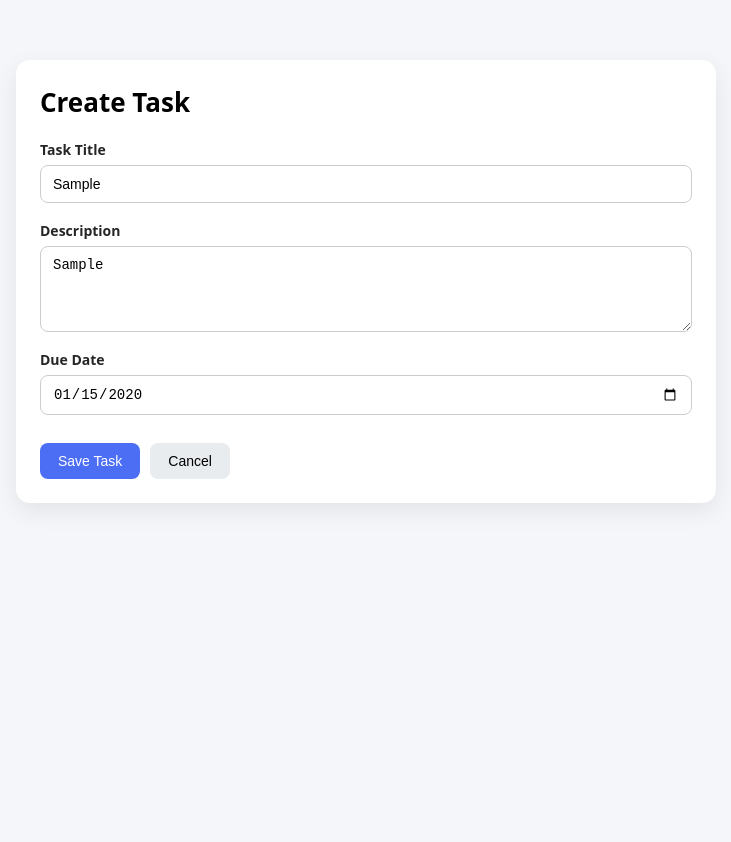
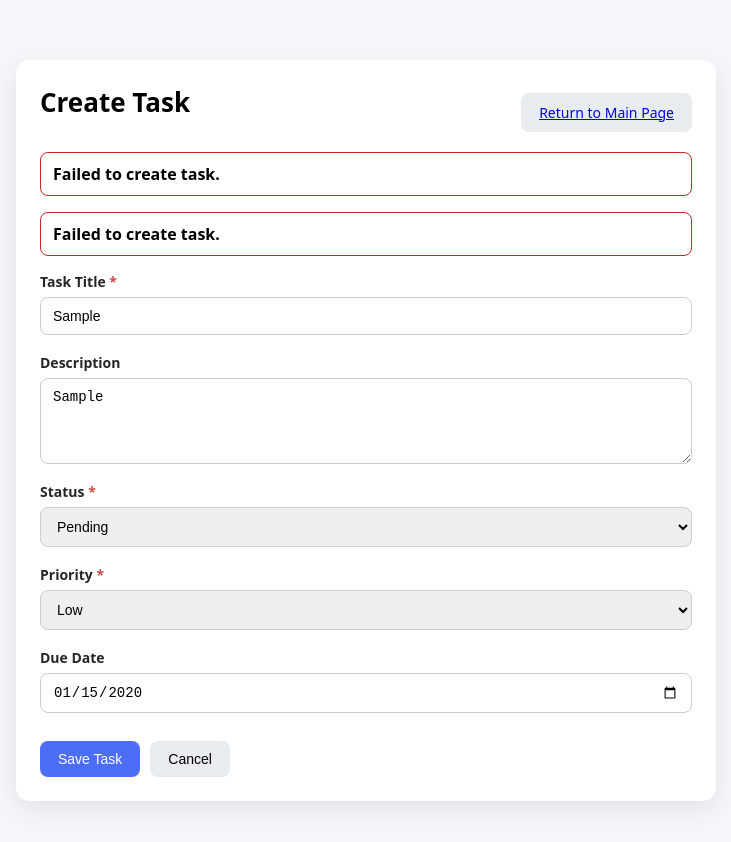
Before and after one commit to tink012184/Task_managment_Team_Asgardians, an Angular app in the folder task-management-client/: page /tasks/create in a window 1280 px wide. Both pictures are taken after typing "Sample", "Sample", "2020-01-15" into the empty fields and a click on the button "Save Task". Shown: the top 842 px of the page, without its empty margins (274-1005 px from the left). Before the commit the page ends 800 px from the top, so only its background shows below. Built offline with nearby package versions, Linux system fonts and the light colour scheme; no server answers.

Commit message:
added error message and confirmed mongoDB is accepting new tasks

```diff
--- a/task-management-client/src/app/features/tasks/create-task/create-task.css
+++ b/task-management-client/src/app/features/tasks/create-task/create-task.css
@@ -0,0 +1,25 @@
+.header-row {
+  display: flex;
+  align-items: center;
+  justify-content: space-between;
+  gap: 12px;
+}
+
+.message {
+  margin: 12px 0 16px;
+  padding: 10px 12px;
+  border-radius: 8px;
+  font-weight: 600;
+}
+
+.message.success {
+  border: 1px solid #2e7d32;
+}
+
+.message.error {
+  border: 1px solid #c62828;
+}
+
+.req {
+  color: #c62828;
+}
--- a/task-management-client/src/app/features/tasks/create-task/create-task.html
+++ b/task-management-client/src/app/features/tasks/create-task/create-task.html
@@ -1,32 +1,83 @@
 <div class="page">
   <div class="card">
-    <h1 class="page-title">Create Task</h1>
+    <div class="header-row">
+      <h1 class="page-title">Create Task</h1>
 
-    <form class="form">
+      <!-- Return to main page -->
+      <a class="btn btn-secondary" routerLink="/">Return to Main Page</a>
+    </div>
+
+    <!-- Confirmation / error message -->
+    <div
+      *ngIf="message"
+      class="message"
+      [class.success]="messageType === 'success'"
+      [class.error]="messageType === 'error'"
+    >
+      {{ message }}
+    </div>
+    @if (message) {
+      <div
+        class="message"
+        [class.success]="messageType === 'success'"
+        [class.error]="messageType === 'error'"
+      >
+        {{ message }}
+      </div>
+    }
+    <form class="form" (submit)="onSubmit($event)" novalidate>
       <div class="form-group">
-        <label for="title">Task Title</label>
-        <input id="title" type="text" class="input" placeholder="Enter task title" />
+        <label for="title">Task Title <span class="req">*</span></label>
+        <input
+          id="title"
+          name="title"
+          type="text"
+          class="input"
+          placeholder="Enter task title"
+          [(ngModel)]="task.title"
+        />
       </div>
 
       <div class="form-group">
         <label for="description">Description</label>
         <textarea
           id="description"
+          name="description"
           rows="4"
           class="input"
           placeholder="Enter task description"
+          [(ngModel)]="task.description"
         ></textarea>
       </div>
 
       <div class="form-group">
+        <label for="status">Status <span class="req">*</span></label>
+        <select id="status" name="status" class="input" [(ngModel)]="task.status">
+          <option value="Pending">Pending</option>
+          <option value="In Progress">In Progress</option>
+          <option value="Completed">Completed</option>
+        </select>
+      </div>
+
+      <div class="form-group">
+        <label for="priority">Priority <span class="req">*</span></label>
+        <select id="priority" name="priority" class="input" [(ngModel)]="task.priority">
+          <option value="Low">Low</option>
+          <option value="Medium">Medium</option>
+          <option value="High">High</option>
+        </select>
+      </div>
+
+      <div class="form-group">
         <label for="dueDate">Due Date</label>
-        <input id="dueDate" type="date" class="input" />
+        <input id="dueDate" name="dueDate" type="date" class="input" [(ngModel)]="task.dueDate" />
       </div>
 
       <div class="button-row">
         <button type="submit" class="btn btn-primary">Save Task</button>
 
-        <button type="button" class="btn btn-secondary">Cancel</button>
+        <!-- Cancel just returns home -->
+        <button type="button" class="btn btn-secondary" (click)="goHome()">Cancel</button>
       </div>
     </form>
   </div>
--- a/task-management-client/src/app/features/tasks/create-task/create-task.ts
+++ b/task-management-client/src/app/features/tasks/create-task/create-task.ts
@@ -1,13 +1,16 @@
 import { Component } from '@angular/core';
 import { CommonModule } from '@angular/common';
 import { FormsModule } from '@angular/forms';
+import { Router, RouterLink } from '@angular/router';
 import { TaskService } from '../task';
 import { Task } from '../models/task';
+
+type MessageType = '' | 'success' | 'error';
 
 @Component({
   selector: 'app-create-task',
   standalone: true,
-  imports: [CommonModule, FormsModule],
+  imports: [CommonModule, FormsModule, RouterLink],
   templateUrl: './create-task.html',
   styleUrls: ['./create-task.css'],
 })
@@ -17,30 +20,47 @@ export class CreateTaskComponent {
     description: '',
     status: 'Pending',
     priority: 'Low',
+    dueDate: '',
   };
 
   message = '';
+  messageType: MessageType = '';
 
-  constructor(private taskService: TaskService) {}
+  constructor(
+    private taskService: TaskService,
+    private router: Router,
+  ) {}
 
-  onSubmit() {
-    if (!this.task.title || !this.task.status || !this.task.priority) {
+  goHome() {
+    this.router.navigateByUrl('/');
+  }
+
+  onSubmit(event?: Event) {
+    event?.preventDefault();
+    event?.stopPropagation();
+
+    // Basic validation
+    if (!this.task.title?.trim() || !this.task.status || !this.task.priority) {
+      this.messageType = 'error';
       this.message = 'Title, Status, and Priority are required.';
       return;
     }
 
     this.taskService.createTask(this.task).subscribe({
       next: () => {
-        this.message = 'Task created successfully!';
+        this.messageType = 'success';
+        this.message = '✅ Task created successfully!';
         this.task = {
           title: '',
           description: '',
           status: 'Pending',
           priority: 'Low',
+          dueDate: '',
         };
       },
       error: (err) => {
-        this.message = err.error.message;
+        this.messageType = 'error';
+        this.message = err?.error?.message || 'Failed to create task.';
       },
     });
   }
```
Also changed, not shown: 1 other file (tests, documents, lock files or other folders).
